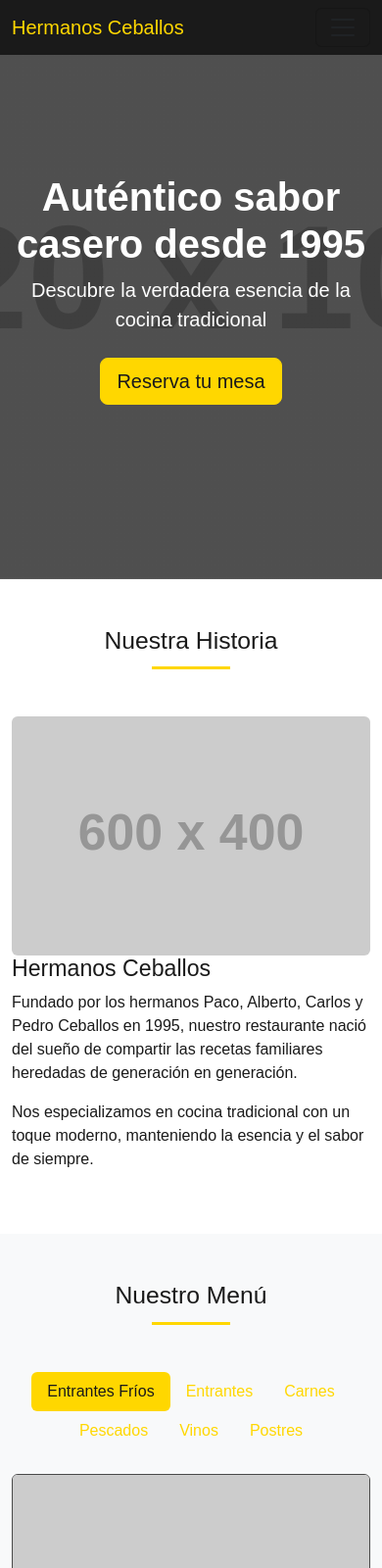
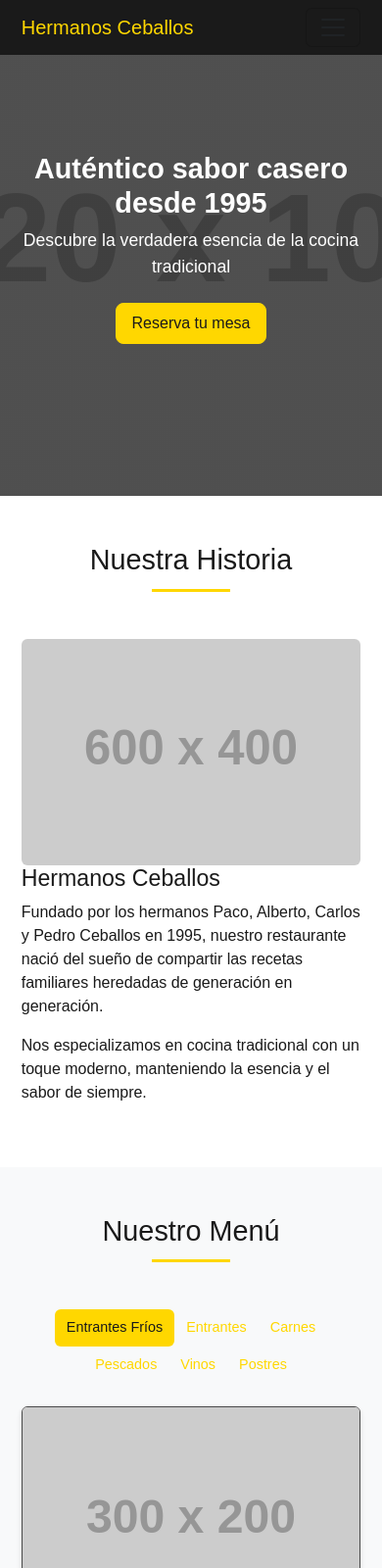
Before and after one commit to jjmarquez16/MiPortFolio, a plain HTML site: page index.html in a window 390 px wide. Shown: the top 1600 px of the page at 98% size. Drawn offline with nearby package versions, Linux system fonts and the light colour scheme; placeholder pictures from the web are drawn by us.

Commit message:
Actualizazion Responsive

```diff
--- a/index.html
+++ b/index.html
@@ -340,7 +340,7 @@
             <div class="row">
                 <div class="col-md-6 mb-4">
                     <h4>Ubicación</h4>
-                    <iframe src="https://www.google.com/maps/embed?pb=!1m18!1m12!1m3!1d12345.67890!2d-0.0!3d0.0!2m3!1f0!2f0!3f0!3m2!1i1024!2i768!4f13.1!3m3!1m2!1s0x0%3A0x0!2zMDDCsDAwJzAwLjAiTiAwMMKwMDAnMDAuMCJX!5e0!3m2!1ses!2ses!4v1234567890" width="100%" height="300" style="border:0;" allowfullscreen="" loading="lazy"></iframe>
+                    <iframe src="https://www.google.com/maps/embed?pb=!1m18!1m12!1m3!1d3170.2731083730347!2d-5.933445323703566!3d37.39724597210675!2m3!1f0!2f0!3f0!3m2!1i1024!2i768!4f13.1!3m3!1m2!1s0xd126f9b8256b0b3%3A0x1c0c8c94d5c8c8d0!2sCalle%20Flor%20de%20Papel%2C%20Locales%203-4%2C%2041020%20Sevilla!5e0!3m2!1ses!2ses!4v1701234567890!5m2!1ses!2ses" width="100%" height="300" style="border:0;" allowfullscreen="" loading="lazy" referrerpolicy="no-referrer-when-downgrade"></iframe>
                 </div>
                 <div class="col-md-6 mb-4">
                     <h4>Información de contacto</h4>
@@ -348,8 +348,8 @@
                     <p><i class="bi bi-telephone-fill"></i> +34 123 456 789</p>
                     <p><i class="bi bi-envelope-fill"></i> info@hermanosceballos.com</p>
                     <h4 class="mt-4">Horario</h4>
-                    <p>Lunes a Viernes: 13:00 - 00:00</p>
-                    <p>Sábados y Domingos: 13:00 - 00:00</p>
+                    <p>Martes a Sabados: 13:00 - 00:00</p>
+                    <p>Domingos: 13:00 - 17:00</p>
                     <div class="mt-4">
                         <a href="#" class="me-3 text-dark"><i class="bi bi-facebook fs-4"></i></a>
                         <a href="#" class="me-3 text-dark"><i class="bi bi-instagram fs-4"></i></a>
--- a/styles.css
+++ b/styles.css
@@ -143,6 +143,63 @@ footer a:hover {
     transition-timing-function: ease-out;
 }
 
+.nav-link {
+    position: relative;
+    transition: color 0.3s ease;
+}
+
+.nav-link::after {
+    content: '';
+    position: absolute;
+    width: 0;
+    height: 2px;
+    bottom: 0;
+    left: 50%;
+    background-color: var(--primary-yellow);
+    transition: all 0.3s ease;
+    transform: translateX(-50%);
+}
+
+.nav-link:hover::after {
+    width: 100%;
+}
+
+.card {
+    transform: translateY(0);
+    transition: all 0.3s cubic-bezier(0.4, 0, 0.2, 1);
+    box-shadow: 0 4px 6px rgba(0, 0, 0, 0.1);
+}
+
+.card:hover {
+    transform: translateY(-10px);
+    box-shadow: 0 10px 15px rgba(0, 0, 0, 0.2);
+}
+
+.btn {
+    transition: all 0.3s cubic-bezier(0.4, 0, 0.2, 1);
+    position: relative;
+    overflow: hidden;
+}
+
+.btn:hover {
+    transform: translateY(-2px);
+}
+
+.btn::after {
+    content: '';
+    position: absolute;
+    width: 100%;
+    height: 100%;
+    top: 0;
+    left: -100%;
+    background: linear-gradient(120deg, transparent, rgba(255, 255, 255, 0.2), transparent);
+    transition: all 0.5s ease;
+}
+
+.btn:hover::after {
+    left: 100%;
+}
+
 /* Gallery Section */
 .gallery-img {
     transition: transform 0.3s ease;
@@ -185,12 +242,73 @@ footer a:hover {
 }
 
 /* Responsive Adjustments */
+@media (max-width: 1200px) {
+    .container {
+        max-width: 95%;
+    }
+}
+
+@media (max-width: 992px) {
+    .hero-section {
+        height: 80vh;
+    }
+
+    .display-4 {
+        font-size: 2.8rem;
+    }
+
+    .card-deck {
+        margin-right: -10px;
+        margin-left: -10px;
+    }
+
+    .card {
+        margin: 0 10px 20px;
+    }
+}
+
 @media (max-width: 768px) {
     .hero-section {
         height: 70vh;
     }
 
     .display-4 {
-        font-size: 2.5rem;
+        font-size: 2.2rem;
+    }
+
+    .lead {
+        font-size: 1.1rem;
+    }
+
+    section {
+        padding: 40px 0;
+    }
+
+    .nav-pills .nav-link {
+        padding: 8px 12px;
+        font-size: 0.9rem;
     }
 }
+
+@media (max-width: 576px) {
+    .hero-section {
+        height: 60vh;
+    }
+
+    .display-4 {
+        font-size: 1.8rem;
+    }
+
+    .btn-lg {
+        padding: 0.5rem 1rem;
+        font-size: 1rem;
+    }
+
+    .card {
+        margin: 0 0 20px;
+    }
+
+    section h2 {
+        font-size: 1.8rem;
+    }
+}
```
